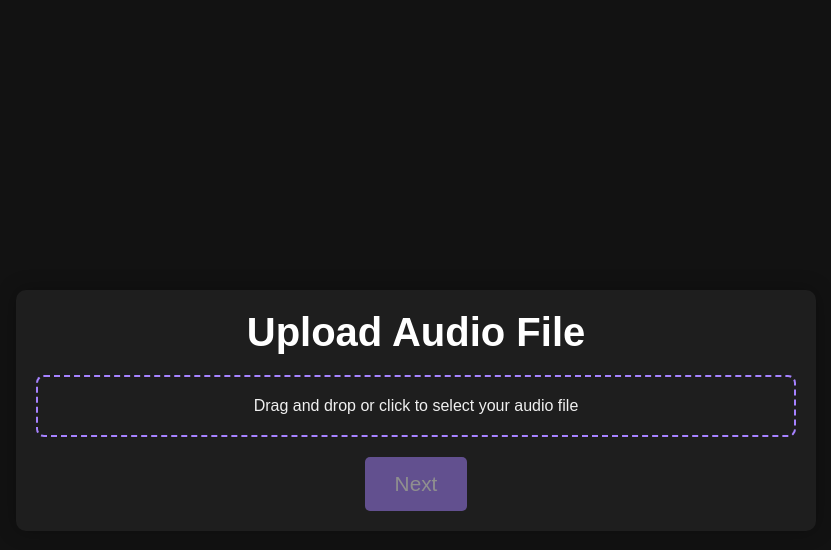
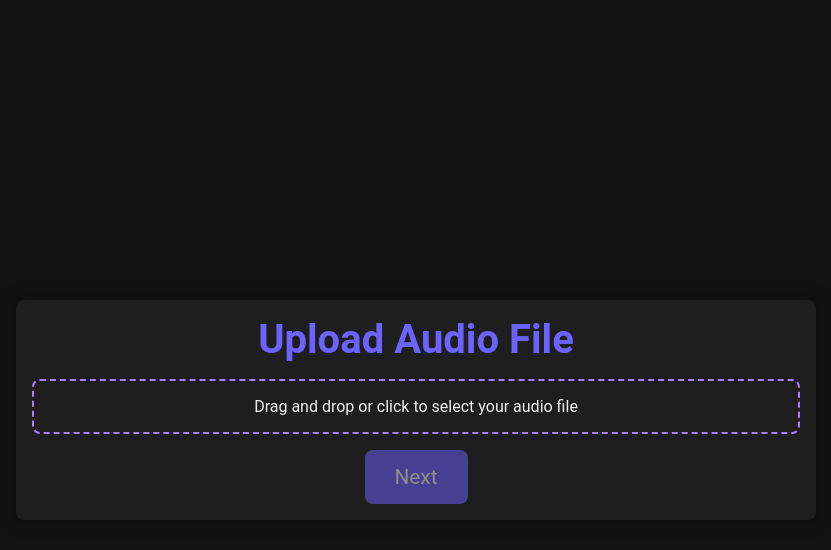
Before and after one commit to LiyamFlx/engagement-analysis-calculator, a plain HTML site: page index.html in a window 1280 px wide. Both pictures are taken after a click on the button "Start Analysis". Shown: the whole page, without its empty margins (224-1055 px from the left). Drawn offline with nearby package versions, Linux system fonts and the light colour scheme.

Commit message:
Update index.html

```diff
--- a/index.html
+++ b/index.html
@@ -13,12 +13,25 @@
       margin: 0;
       padding: 0;
       box-sizing: border-box;
-      font-family: Arial, sans-serif;
+      font-family: 'Roboto', sans-serif;
+    }
+
+    :root {
+      --primary-color: #6C63FF;
+      --secondary-color: #FFFFFF;
+      --error-color: #FF6B6B;
+      --success-color: #28C76F;
+      --background-dark: #121212;
+      --background-light: #1E1E1E;
+      --text-light: #F0F0F0;
+      --text-highlight: #A682FF;
+      --padding: 16px;
+      --border-radius: 8px;
     }
 
     body {
-      background-color: #121212;
-      color: #f0f0f0;
+      background-color: var(--background-dark);
+      color: var(--text-light);
       display: flex;
       justify-content: center;
       align-items: center;
@@ -31,73 +44,86 @@
     .container {
       width: 90%;
       max-width: 800px;
-      padding: 20px;
-      background-color: #1e1e1e;
-      border-radius: 10px;
+      padding: var(--padding);
+      background-color: var(--background-light);
+      border-radius: var(--border-radius);
       box-shadow: 0 0 20px rgba(0, 0, 0, 0.3);
       margin-top: 20px;
+      animation: fadeIn 0.5s ease-in-out;
     }
 
     h1 {
       font-size: 2.5em;
-      color: #fff;
+      color: var(--primary-color);
+      margin-bottom: var(--padding);
     }
 
     p {
-      color: #a682ff;
+      color: var(--text-highlight);
       font-size: 1.2em;
     }
 
     .button {
-      background-color: #a682ff;
-      color: white;
+      background-color: var(--primary-color);
+      color: var(--secondary-color);
       padding: 15px 30px;
       font-size: 1.3em;
       border: none;
-      border-radius: 5px;
+      border-radius: var(--border-radius);
       cursor: pointer;
       transition: 0.3s ease;
-      margin-top: 20px;
+      margin-top: var(--padding);
     }
 
     .button:hover {
-      background-color: #7f5fbb;
+      background-color: #5A55FF;
       transform: scale(1.05);
+      box-shadow: 0px 4px 12px rgba(0, 0, 0, 0.2);
     }
 
     .upload-box {
-      border: 2px dashed #a682ff;
-      border-radius: 8px;
-      padding: 20px;
-      margin-top: 20px;
+      border: 2px dashed var(--text-highlight);
+      border-radius: var(--border-radius);
+      padding: var(--padding);
+      margin-top: var(--padding);
       cursor: pointer;
+      transition: background-color 0.3s ease;
+    }
+
+    .upload-box:hover {
+      background-color: rgba(166, 130, 255, 0.1);
     }
 
     .graph-container {
       width: 100%;
       height: 300px;
       background-color: #333;
-      border-radius: 8px;
-      margin-top: 20px;
+      border-radius: var(--border-radius);
+      margin-top: var(--padding);
       display: flex;
       align-items: center;
       justify-content: center;
-      color: #a682ff;
+      color: var(--text-highlight);
     }
 
     .progress-bar {
       width: 100%;
       height: 15px;
       background-color: #333;
-      border-radius: 8px;
+      border-radius: var(--border-radius);
       overflow: hidden;
-      margin-bottom: 20px;
+      margin-bottom: var(--padding);
     }
 
     .progress {
       height: 100%;
-      background-color: #a682ff;
+      background-color: var(--text-highlight);
       width: 0;
+    }
+
+    @keyframes fadeIn {
+      from { opacity: 0; }
+      to { opacity: 1; }
     }
 
     @media (max-width: 768px) {
@@ -108,12 +134,14 @@
 </head>
 <body>
 
+  <!-- Start Screen -->
   <div class="container" id="start-screen">
     <h1>Welcome to InsightWave</h1>
     <p>Analyze your audio to uncover insights into engagement and sentiment</p>
     <button class="button" onclick="goToUploadScreen()">Start Analysis</button>
   </div>
 
+  <!-- Upload File Screen -->
   <div class="container" id="upload-file-screen" style="display:none;">
     <h1>Upload Audio File</h1>
     <div class="upload-box" onclick="document.getElementById('file-input').click()">
@@ -123,6 +151,7 @@
     <button class="button" id="next-btn" onclick="goToAnalysisScreen()" style="opacity: 0.5;" disabled>Next</button>
   </div>
 
+  <!-- Real-Time Analysis Screen -->
   <div class="container" id="analysis-screen" style="display:none;">
     <h1>Real-Time Analysis</h1>
     <p>Analyzing engagement and sentiment in real-time...</p>
@@ -133,6 +162,7 @@
     <button class="button" onclick="goToResultsScreen()">View Results</button>
   </div>
 
+  <!-- Results Screen -->
   <div class="container" id="results-screen" style="display:none;">
     <h1>Analysis Results</h1>
     <p><strong>Overall Engagement Score:</strong> <span id="engagement-score">8.5</span>/10</p>
@@ -142,7 +172,6 @@
   </div>
 
   <script>
-    // Navigation
     function goToUploadScreen() {
       document.getElementById('start-screen').style.display = 'none';
       document.getElementById('upload-file-screen').style.display = 'block';
@@ -166,7 +195,6 @@
       document.getElementById('next-btn').style.opacity = 0.5;
     }
 
-    // File Validation
     function validateFile() {
       const fileInput = document.getElementById('file-input');
       if (fileInput.files.length > 0) {
@@ -175,7 +203,6 @@
       }
     }
 
-    // Simulated Analysis
     async function startAnalysis() {
       const file = document.getElementById('file-input').files[0];
       const formData = new FormData();
@@ -188,14 +215,13 @@
       renderSentiment(data.sentiment);
     }
 
-    // Visualization
     function renderFFT(fftData) {
       const ctx = document.getElementById('fftCanvas').getContext('2d');
       new Chart(ctx, {
         type: 'line',
         data: {
           labels: Array.from({ length: fftData.length }, (_, i) => i),
-          datasets: [{ data: fftData, borderColor: '#a682ff', fill: false }]
+          datasets: [{ data: fftData, borderColor: '#6C63FF', fill: false }]
         },
         options: { responsive: true }
       });
@@ -214,7 +240,6 @@
         .style('fill', d => d.type === 'positive' ? '#4caf50' : '#f44336');
     }
 
-    // Report Download
     function downloadReport() {
       const { jsPDF } = window.jspdf;
       const doc = new jsPDF();
```
